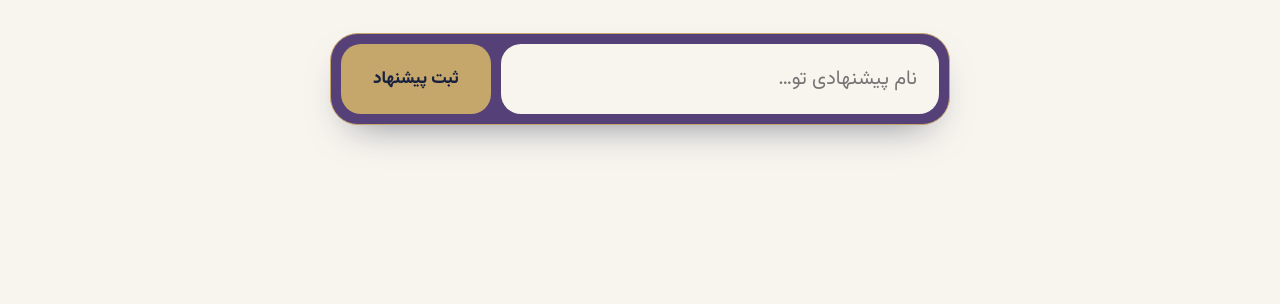
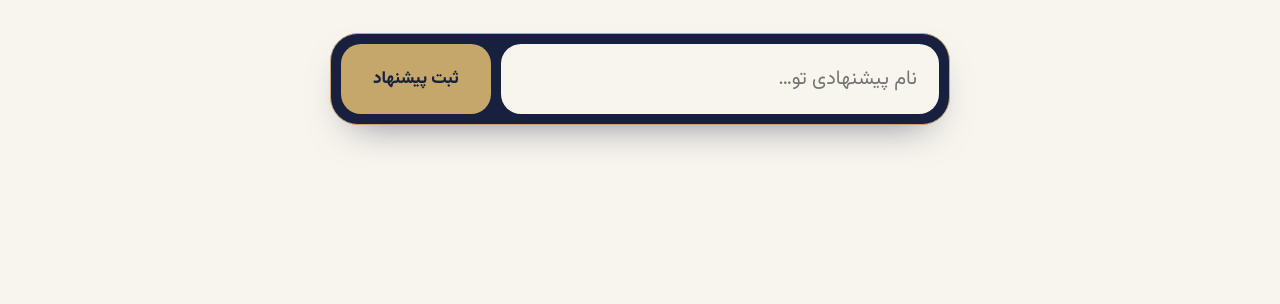
Before and after one commit to parnianasgari2007-hash/scientific-association-naming, a plain HTML site: page index.html in a window 1280 px wide. Shown: the part 449-753 px from the top of the page. Drawn offline with nearby package versions, Linux system fonts and the light colour scheme; no server answers.

Commit message:
Update style.css

```diff
--- a/style.css
+++ b/style.css
@@ -1,4 +1,4 @@
-:root{--navy:#17213F;--pur:#554078;--ivory:#F8F5EF;--gold:#C5A66B;
+:root{--navy:#17213F;--pur:#17213F;--ivory:#F8F5EF;--gold:#C5A66B;
 --line:#E4DDCC;--tint:#EEE9F3;--card:#FFFDF9;--r:18px}
 *{box-sizing:border-box}html{scroll-behavior:smooth}
 body{margin:0;background:var(--ivory);color:var(--navy);font:400 17px/1.9 Vazirmatn,Tahoma,sans-serif}
```
